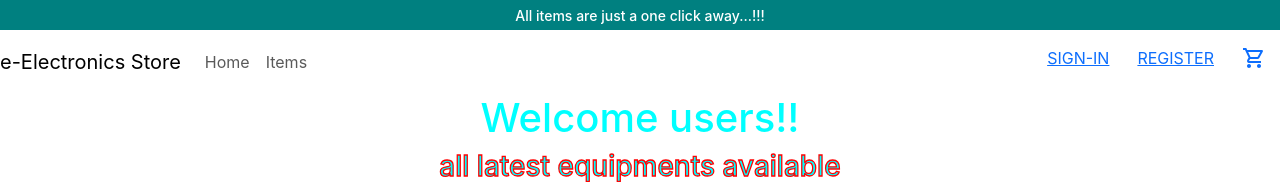
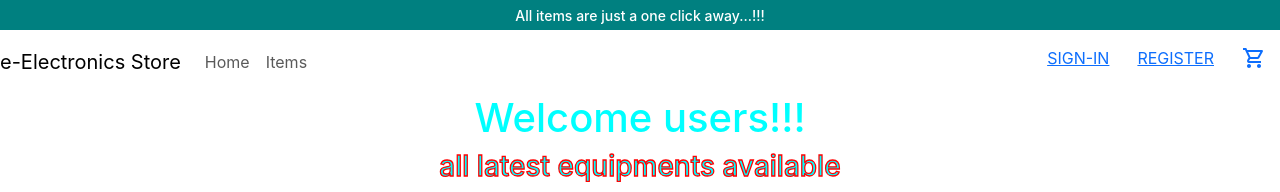
Before and after one commit to Debopriyo6/E-ElectronicStore-app, a React (Create React App) app in the folder frontend/: page /backend-0.0.1-SNAPSHOT/home in a window 1280 px wide. Shown: the top 192 px of the page. Built offline with nearby package versions, Linux system fonts and the light colour scheme; no server answers; grey boxes are pictures that could not be loaded.

Commit message:
updating frontend

```diff
--- a/frontend/src/Component/Home.js
+++ b/frontend/src/Component/Home.js
@@ -30,7 +30,7 @@ const Home = () => {
 
     <Design>
 
-      <h1>Welcome users!!</h1>
+      <h1>Welcome users!!!</h1>
 
       <h3 style={{WebkitTextStroke:"0.1vw red",textTransform:"lowercase"}}>All latest equipments available </h3>
 
```
